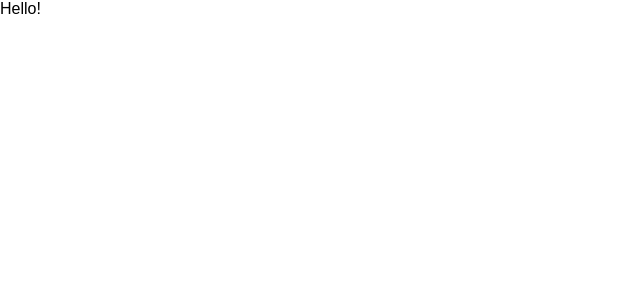
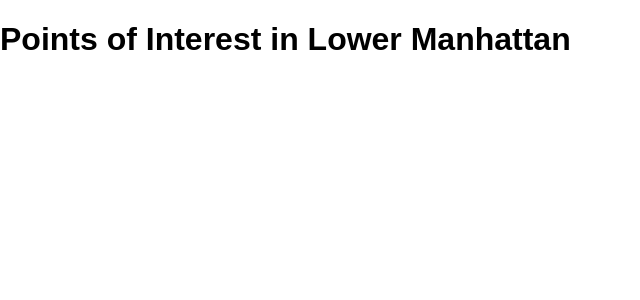
Before and after one commit to thejasonfile/udacity-fend-neighborhood-map, a React (Create React App) app: page / in a window 1280 px wide. Shown: the top 300 px of the page, without its empty margins (0-640 px from the left). Built offline with nearby package versions, Linux system fonts and the light colour scheme.

Commit message:
added Title component

```diff
--- a/src/App.js
+++ b/src/App.js
@@ -1,10 +1,11 @@
 import React, { Component } from 'react';
+import Title from './Title'
 
 class App extends Component {
   render() {
     return (
       <div>
-        Hello!
+        <Title />
       </div>
     );
   }
--- /dev/null
+++ b/src/Title.js
@@ -0,0 +1,9 @@
+import React from 'react'
+
+const Title = () => {
+  return (
+    <h1>Points of Interest in Lower Manhattan</h1>
+  )
+}
+
+export default Title
```
